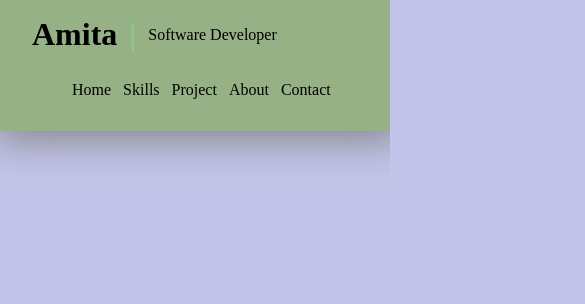
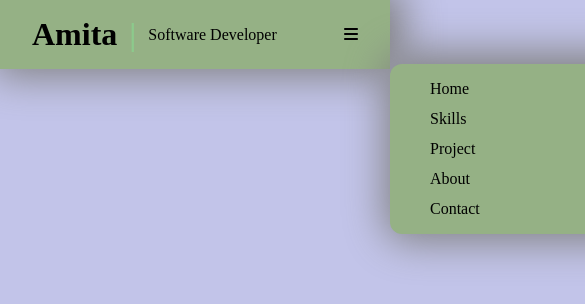
Before and after one commit to AmitaShresthaa/Portfloio, a plain HTML site: page index.html in a window 390 px wide. Shown: the top 304 px of the page, 585 px wide, since content can reach past the window. Drawn offline with Linux system fonts and the light colour scheme.

Commit message:
Hamburger Menu for mobile

```diff
--- a/index.html
+++ b/index.html
@@ -5,6 +5,14 @@
     <meta name="viewport" content="width=device-width, initial-scale=1.0">
     <title>Portfolio</title>
     <link href="style.css" rel="stylesheet">
+
+    <!-- fontawesome  -->
+    <link rel="stylesheet"
+          href="https://cdnjs.cloudflare.com/ajax/libs/font-awesome/6.5.1/css/all.min.css"
+          integrity="sha512-DTOQO9RWCH3ppGqcWaEA1BIZOC6xxalwEsw9c2QQeAIftl+Vegovlnee1c9QX4TctnWMn13TZye+giMm8e2LwA=="
+          crossorigin="anonymous"
+          referrerpolicy="no-referrer"
+    />
 </head>
 <body>
     <header>
@@ -24,8 +32,24 @@
                     <li><a href="#about">About</a></li>
                     <li><a href="#contact">Contact</a></li>
                 </ul>
-            <div>
-         </nav>
+
+                <!--Hamburger Menu on Mobile-->
+                <label for="hamburger-menu">
+                    <i class="fa-solid fa-bars"></i>
+                </label>
+                    <input  type="checkbox" id="hamburger-menu"/>
+                <!-- Side Menu -->
+                    <div class="side-menu">
+                        <ul class="flex-container side-menu-items">
+                            <li><a href="#home">Home </a></li>
+                            <li><a href="#skills">Skills</a></li>
+                            <li><a href="#project">Project</a></li>
+                            <li><a href="#about">About</a></li>
+                            <li><a href="#contact">Contact</a></li>
+                        </ul>
+                    </div>
+            </div>
+        </nav>
     </header>
 </body>
 </html>
--- a/style.css
+++ b/style.css
@@ -1,6 +1,7 @@
 body{
     margin: 0;
     background-color: var(--bg-page-color);
+    overflow-x: hidden;
 }
 
 :root{
@@ -44,6 +45,11 @@ body{
 
 .nav-items{
     list-style-type: none;
+    @media (max-width: 760px) {
+        display: none;
+
+    }
+
 }
 
 .nav-items a{
@@ -55,3 +61,68 @@ body{
 .nav-items a:hover{
     color: var(--primary-color);
 }
+/* Hamburger menu */
+#hamburger-menu {
+    display: none;
+
+}
+
+[for="hamburger-menu"]{
+    display: none;
+    @media (max-width: 760px) {
+        display:block;
+
+    }
+}
+
+.side-menu{
+    list-style-type: none;
+    display:none;
+
+}
+/* Mobile only css */
+
+@media (max-width: 760px) {
+
+    .side-menu{
+        width: 250px;
+        background-color: var(--bg_color);
+        box-shadow: var(--box-shadow);
+        border-radius: 12px;
+        display: block;
+        position: absolute;
+        top:4rem;
+        left:100vw;
+        transition: left 0.5sec;
+
+    }
+
+    .side-menu-items{
+        list-style:none;
+        flex-direction: column;
+        justify-content: flex-start;
+        align-items: start;
+    }
+
+    .side-menu-items a{
+        text-decoration: none;
+        color:var(--text-color);
+    }
+
+    .side-menu-items hover{
+        color:var(--primary-color);
+    }
+
+    #hamburger-menu:checked + .side-menu {
+        /* display:block; */
+        left: calc(100vw - 250px);
+    }
+
+
+    /* #hamburger-menu:not(checked) + .side-menu {
+        display:none;
+
+    } */
+
+
+}
```
